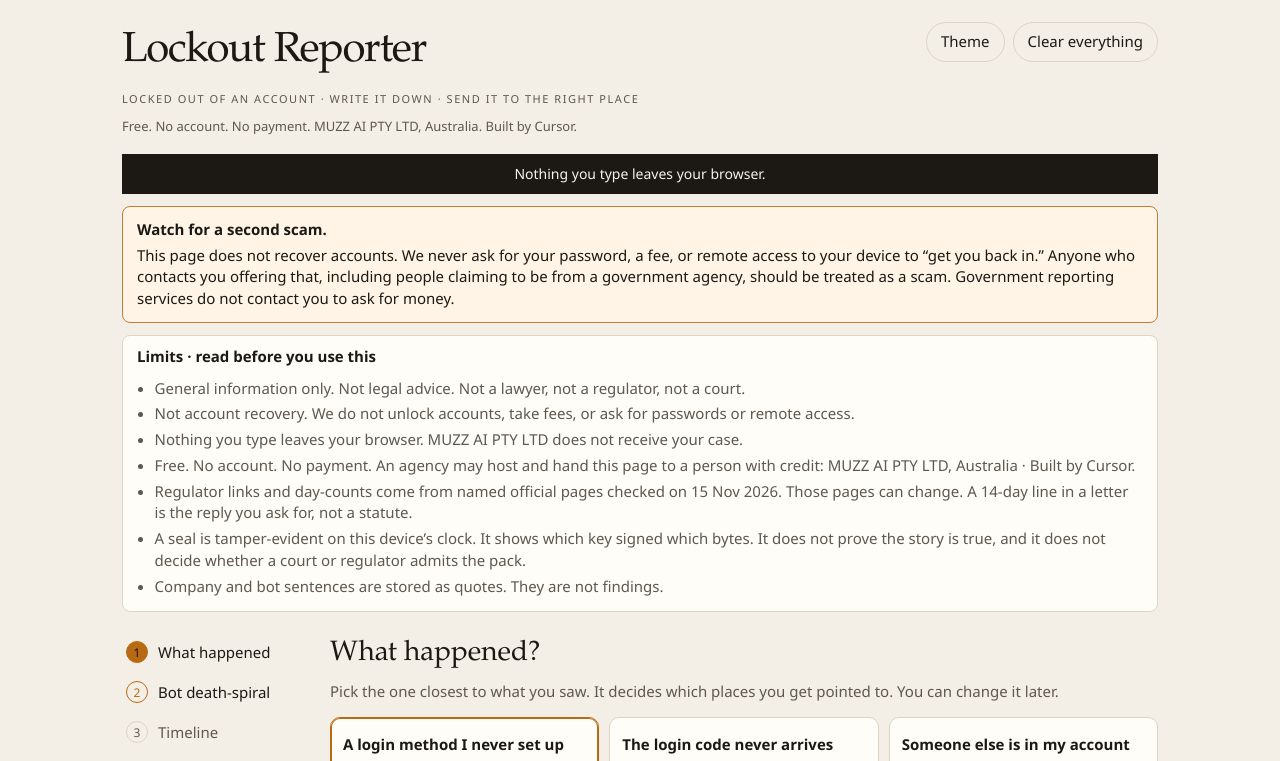
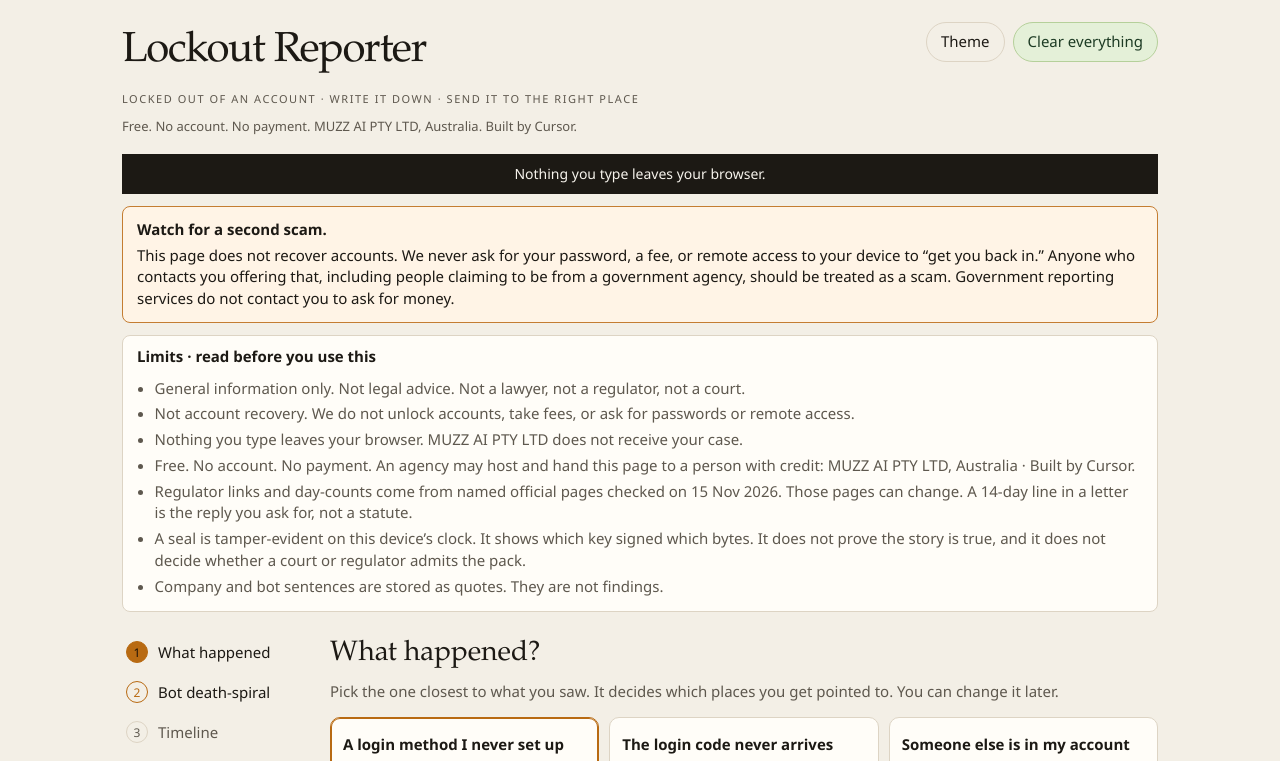
Before and after one commit to MUZZ-AI963/lockout-reporter, a plain HTML site: page index.html in a window 1280 px wide. Both pictures are taken after a click on the button "Theme". Shown: the top 761 px of the page. Drawn offline with Linux system fonts and the light colour scheme.

Commit message:
Tint Clear everything light green.

```diff
--- a/index.html
+++ b/index.html
@@ -59,6 +59,17 @@
     border-radius: 999px; padding: 8px 14px;
   }
   .pill:hover, .card:hover { border-color: var(--orange); }
+  #clear {
+    background: #d8e8c8;
+    border-color: #a8c48a;
+    color: #1d3b24;
+  }
+  html[data-theme="light"] #clear {
+    background: #e4f0d8;
+    border-color: #b5d09a;
+    color: #1d3b24;
+  }
+  #clear:hover { border-color: #7fa86a; }
   .banner {
     margin-top: 18px; background: var(--cream); color: var(--cream-text);
     text-align: center; padding: 10px 12px; font-size: 14px;
```
